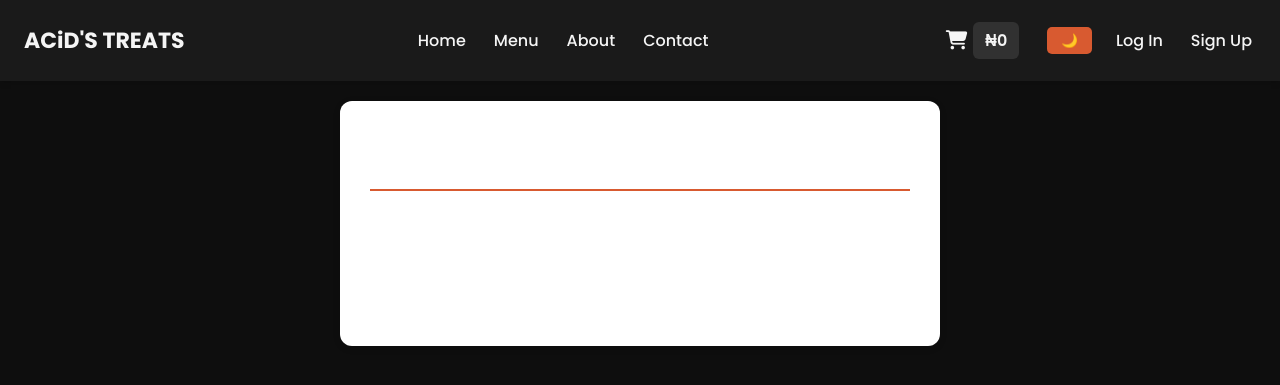
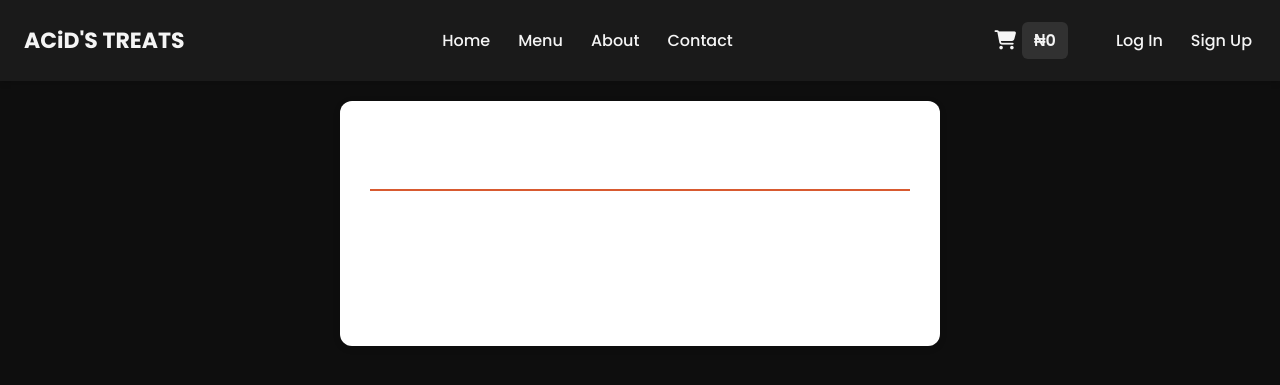
Before and after one commit to imisioluwa1203/restaurant_app, a Flask app: page /about in a window 1280 px wide. Shown: the top 385 px of the page. Run offline with Flask 3, Linux system fonts and the light colour scheme; some libraries are stand-ins or nearby versions.

Commit message:
remove theme toggle,keep single dark theme

```diff
--- a/templates/base.html
+++ b/templates/base.html
@@ -25,8 +25,6 @@
                <span id="cart-total">₦0</span>
             </a>
 
-            <button id="theme-toggle" class="theme-toggle-btn" aria-label="Toggle dark/light mode">🌙</button>
-
             {% if current_user.is_authenticated %}
                 <div class="user-menu">
                     <button class="user-menu-btn" onclick="toggleUserMenu()">
@@ -52,31 +50,6 @@
     {% block content %}{% endblock %}
 
     <script>
-        (function() {
-            const toggleBtn = document.getElementById('theme-toggle');
-            const root = document.documentElement;
-
-            const savedTheme = localStorage.getItem('theme') || 'dark';
-            if (savedTheme === 'light') {
-                root.setAttribute('data-theme', 'light');
-                if (toggleBtn) toggleBtn.textContent = '☀️';
-            }
-
-            if (toggleBtn) {
-                toggleBtn.addEventListener('click', () => {
-                    const isLight = root.getAttribute('data-theme') === 'light';
-                    if (isLight) {
-                        root.removeAttribute('data-theme');
-                        localStorage.setItem('theme', 'dark');
-                        toggleBtn.textContent = '🌙';
-                    } else {
-                        root.setAttribute('data-theme', 'light');
-                        localStorage.setItem('theme', 'light');
-                        toggleBtn.textContent = '☀️';
-                    }
-                });
-            }
-        })();
 
         function toggleUserMenu() {
             document.querySelector('.user-menu').classList.toggle('open');
```
